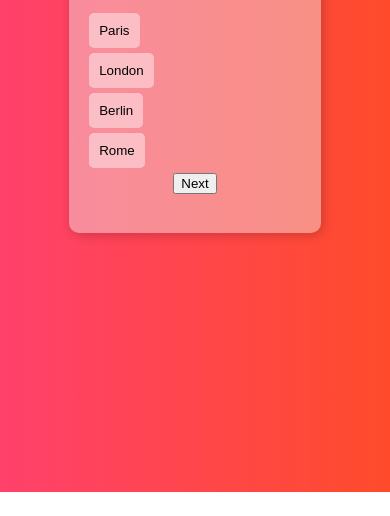
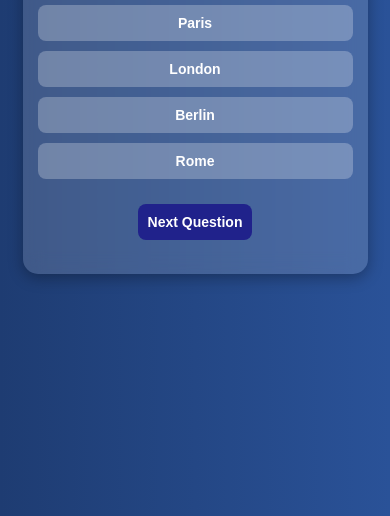
Before and after one commit to MAHALAXMI-WADDENKERI/WeatherQuizApp, a plain HTML site: page quiz-app/index.html in a window 390 px wide. Shown: the part 368-884 px from the top of the page. Before the commit the page ends 860 px from the top, so only its background shows below. Drawn offline with Linux system fonts and the light colour scheme.

Commit message:
Added responsive to quiz app

```diff
--- a/quiz-app/index.html
+++ b/quiz-app/index.html
@@ -4,14 +4,15 @@
     <meta charset="UTF-8">
     <meta name="viewport" content="width=device-width, initial-scale=1.0">
     <title>Quiz App</title>
+    <link href="https://fonts.googleapis.com/css2?family=Poppins:wght@300;400;600&display=swap" rel="stylesheet">
     <link rel="stylesheet" href="style.css">
 </head>
 <body>
     <div class="container">
-        <h2>Quiz App</h2>
+        <h2> Quiz Challenge </h2>
         <p id="question">Loading...</p>
         <div id="options"></div>
-        <button onclick="nextQuestion()">Next</button>
+        <button onclick="nextQuestion()">Next Question</button>
         <h3 id="result"></h3>
     </div>
     <script src="script.js"></script>
--- a/quiz-app/style.css
+++ b/quiz-app/style.css
@@ -1,32 +1,77 @@
+/* General Styling */
 body {
-    font-family: Arial, sans-serif;
+    font-family: 'Poppins', sans-serif;
     text-align: center;
-    background: linear-gradient(to right, #ff416c, #ff4b2b);
+    background: linear-gradient(to right, #1e3c72, #2a5298);
     color: white;
     height: 100vh;
     display: flex;
     justify-content: center;
     align-items: center;
+    margin: 0;
+    padding: 20px;
 }
 
+/* Quiz Container */
 .container {
-    max-width: 400px;
+    max-width: 90%;
+    width: 400px;
     padding: 20px;
-    background: rgba(241, 236, 236, 0.433);
-    border-radius: 10px;
-    box-shadow: 2px 2px 12px rgba(0, 0, 0, 0.2);
+    background: rgba(255, 255, 255, 0.15);
+    border-radius: 15px;
+    box-shadow: 0px 4px 15px rgba(0, 0, 0, 0.3);
+    backdrop-filter: blur(10px);
 }
 
+/* Options Buttons */
 .option {
     display: block;
-    padding: 10px;
-    margin: 5px 0;
-    background: rgba(255, 255, 255, 0.432);
+    width: 100%;
+    padding: 12px;
+    margin: 10px 0;
+    background: rgba(255, 255, 255, 0.25);
     border: none;
-    border-radius: 5px;
+    border-radius: 8px;
     cursor: pointer;
+    font-size: 16px;
+    font-weight: 600;
+    transition: background 0.3s, transform 0.2s;
+    color: white;
 }
 
 .option:hover {
-    background: rgba(255, 255, 255, 0.5);
+    background: rgba(255, 255, 255, 0.4);
+    transform: scale(1.05);
 }
+
+/* Next Button */
+button {
+    padding: 12px 20px;
+    border: none;
+    background: #20228b;
+    color: white;
+    border-radius: 8px;
+    cursor: pointer;
+    font-size: 16px;
+    font-weight: 600;
+    margin-top: 15px;
+    transition: background 0.3s, transform 0.2s;
+}
+
+button:hover {
+    background: #0a0701;
+    transform: scale(1.05);
+}
+
+/* Responsive Design */
+@media screen and (max-width: 500px) {
+    .container {
+        width: 95%;
+        padding: 15px;
+    }
+
+    .option, button {
+        font-size: 14px;
+        padding: 10px;
+    }
+}
```
